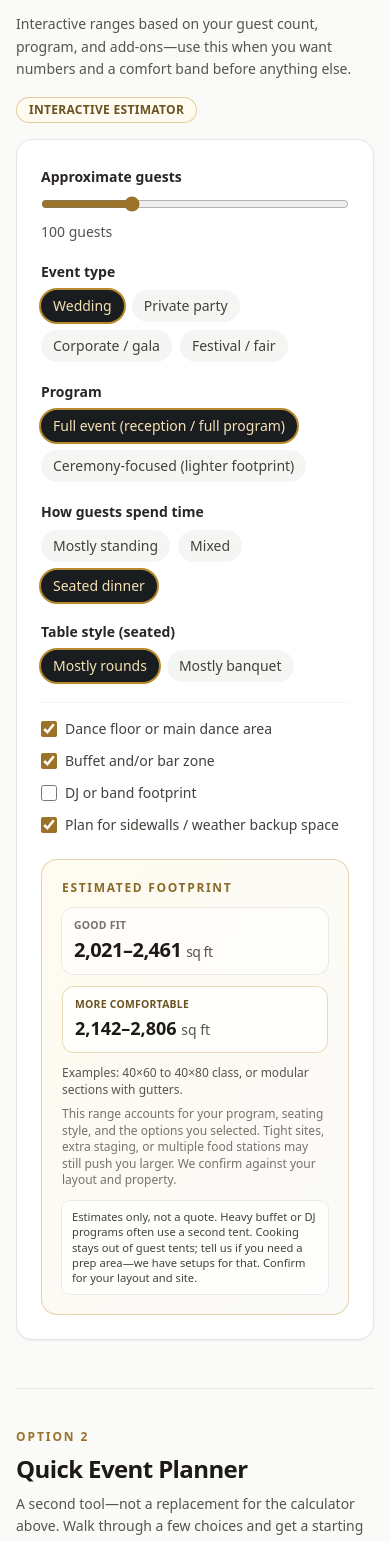
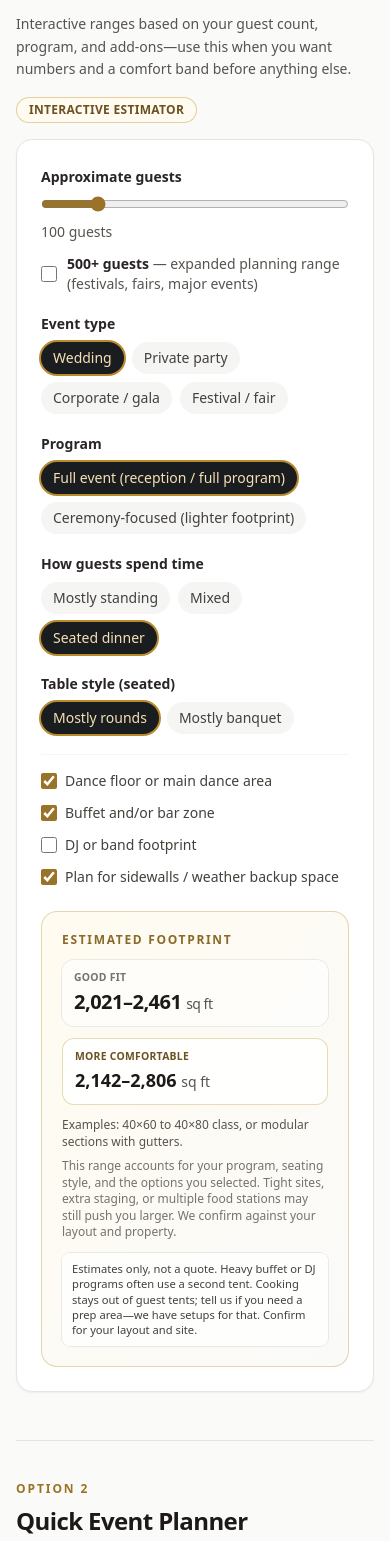
Before and after one commit to Bunnybunnyking/EventRent, a Next.js app: page /planning in a window 390 px wide. Shown: the part 2724-4265 px from the top of the page. Built offline with nearby package versions, Linux system fonts and the light colour scheme; no server answers.

Commit message:
Tent estimator: keep footprint panel right, md two-column layout, compact 500+ copy

```diff
--- a/components/tent-size-estimator.tsx
+++ b/components/tent-size-estimator.tsx
@@ -69,8 +69,21 @@ function computeFootprint(
   return { low, high, comfortableLow, comfortableHigh, rationale };
 }
 
-function sqFtToExampleTents(low: number, high: number): string {
+function sqFtToExampleTents(
+  low: number,
+  high: number,
+  ctx: { planningGuests: number; largePlus: boolean; eventType: EventKind },
+): string {
   const mid = (low + high) / 2;
+  const largeFestivalStory =
+    ctx.largePlus ||
+    ctx.planningGuests >= 400 ||
+    mid >= 3000 ||
+    (ctx.eventType === "festival" && ctx.planningGuests >= 220);
+
+  if (largeFestivalStory) {
+    return "Festivals, fairs, and very large programs usually need deeper planning than a single square-foot number—vendor aisles, booths, displays, power, and crowd flow often drive the layout, sometimes across multiple tents. This range is a starting point; we refine it with your run of show and a site walk-through.";
+  }
   if (mid < 900) {
     return "Typical frame sizes in this band: 20×40, 30×30, or similar. Often paired with a small canopy for food or bar.";
   }
@@ -86,8 +99,13 @@ function sqFtToExampleTents(low: number, high: number): string {
   return "Large-event territory: often multiple structures or very wide frames. Site visit and detailed planning recommended.";
 }
 
+/** Guest count used in math: up to 500 on the slider, or a 500+ planning band when opted in. */
+const PLUS_PLANNING_GUESTS = 640;
+
 export function TentSizeEstimator() {
   const [guests, setGuests] = useState(100);
+  const [largeGuestPlus, setLargeGuestPlus] = useState(false);
+  const planningGuests = largeGuestPlus ? PLUS_PLANNING_GUESTS : guests;
   const [eventType, setEventType] = useState<EventKind>("wedding");
   const [seating, setSeating] = useState<SeatingKind>("seated");
   const [danceFloor, setDanceFloor] = useState(true);
@@ -100,7 +118,7 @@ export function TentSizeEstimator() {
   const result = useMemo(
     () =>
       computeFootprint(
-        guests,
+        planningGuests,
         eventType,
         seating,
         danceFloor,
@@ -110,14 +128,17 @@ export function TentSizeEstimator() {
         djBand,
         weatherBackup,
       ),
-    [guests, eventType, seating, danceFloor, buffetBar, programScope, tableStyle, djBand, weatherBackup],
+    [planningGuests, eventType, seating, danceFloor, buffetBar, programScope, tableStyle, djBand, weatherBackup],
   );
 
-  const example = useMemo(() => sqFtToExampleTents(result.low, result.high), [result.low, result.high]);
+  const example = useMemo(
+    () => sqFtToExampleTents(result.low, result.high, { planningGuests, largePlus: largeGuestPlus, eventType }),
+    [result.low, result.high, planningGuests, largeGuestPlus, eventType],
+  );
 
   return (
     <div className="rounded-2xl border border-stone-200 bg-white p-6 shadow-sm sm:p-8">
-      <div className="grid gap-6 lg:grid-cols-2 lg:gap-8 lg:items-start">
+      <div className="grid gap-6 md:grid-cols-2 md:gap-8 md:items-start">
         <div className="min-w-0 space-y-5">
           <div>
             <label htmlFor="plan-guests" className="text-sm font-semibold text-stone-800">
@@ -127,13 +148,36 @@ export function TentSizeEstimator() {
               id="plan-guests"
               type="range"
               min={20}
-              max={300}
+              max={500}
               step={10}
               value={guests}
+              disabled={largeGuestPlus}
               onChange={(e) => setGuests(Number(e.target.value))}
-              className="mt-2 w-full accent-[#9a7328]"
+              className="mt-2 w-full accent-[#9a7328] disabled:cursor-not-allowed disabled:opacity-50"
             />
-            <p className="mt-1 text-sm text-stone-600">{guests} guests</p>
+            <p className="mt-1 text-sm text-stone-600">
+              {largeGuestPlus ? (
+                <span className="font-medium text-stone-800">500+ guests</span>
+              ) : (
+                <>{guests} guests</>
+              )}
+            </p>
+            <label className="mt-3 flex cursor-pointer items-center gap-2.5 text-sm text-stone-700">
+              <input
+                type="checkbox"
+                checked={largeGuestPlus}
+                onChange={(e) => {
+                  const on = e.target.checked;
+                  setLargeGuestPlus(on);
+                  if (on) setGuests(500);
+                }}
+                className="h-4 w-4 shrink-0 rounded border-stone-400 accent-[#9a7328]"
+              />
+              <span>
+                <span className="font-semibold text-stone-800">500+ guests</span>
+                <span className="text-stone-600"> — expanded planning range (festivals, fairs, major events)</span>
+              </span>
+            </label>
           </div>
 
           <div>
@@ -276,7 +320,7 @@ export function TentSizeEstimator() {
           </div>
         </div>
 
-        <div className="flex flex-col rounded-2xl border border-[#b78a2d]/35 bg-gradient-to-br from-[#fffbf0] to-stone-50 p-5">
+        <div className="flex min-w-0 flex-col rounded-2xl border border-[#b78a2d]/35 bg-gradient-to-br from-[#fffbf0] to-stone-50 p-5 md:sticky md:top-24 md:self-start">
           <p className="text-xs font-semibold uppercase tracking-[0.14em] text-[#8a6a2a]">Estimated footprint</p>
           <div className="mt-3 grid gap-3 sm:grid-cols-2 sm:gap-2">
             <div className="rounded-xl bg-white/60 px-3 py-2.5 ring-1 ring-stone-200/80">
@@ -295,6 +339,11 @@ export function TentSizeEstimator() {
             </div>
           </div>
           <p className="mt-3 text-xs leading-snug text-stone-600">{example}</p>
+          {largeGuestPlus ? (
+            <p className="mt-2 text-xs leading-snug text-stone-700">
+              <span className="font-semibold text-stone-800">500+ note:</span> vendor aisles, booths, displays, and multi-tent layouts usually need a call and site walk-through—not this number alone.
+            </p>
+          ) : null}
           <p className="mt-2 text-xs leading-snug text-stone-500">{result.rationale}</p>
           <p className="mt-3 rounded-lg bg-white/80 px-2.5 py-2 text-[0.7rem] leading-snug text-stone-700 ring-1 ring-stone-200/80">
             Estimates only, not a quote. Heavy buffet or DJ programs often use a second tent. Cooking stays out of guest tents; tell us if you need a prep area—we have setups for that. Confirm for your layout and site.
```
